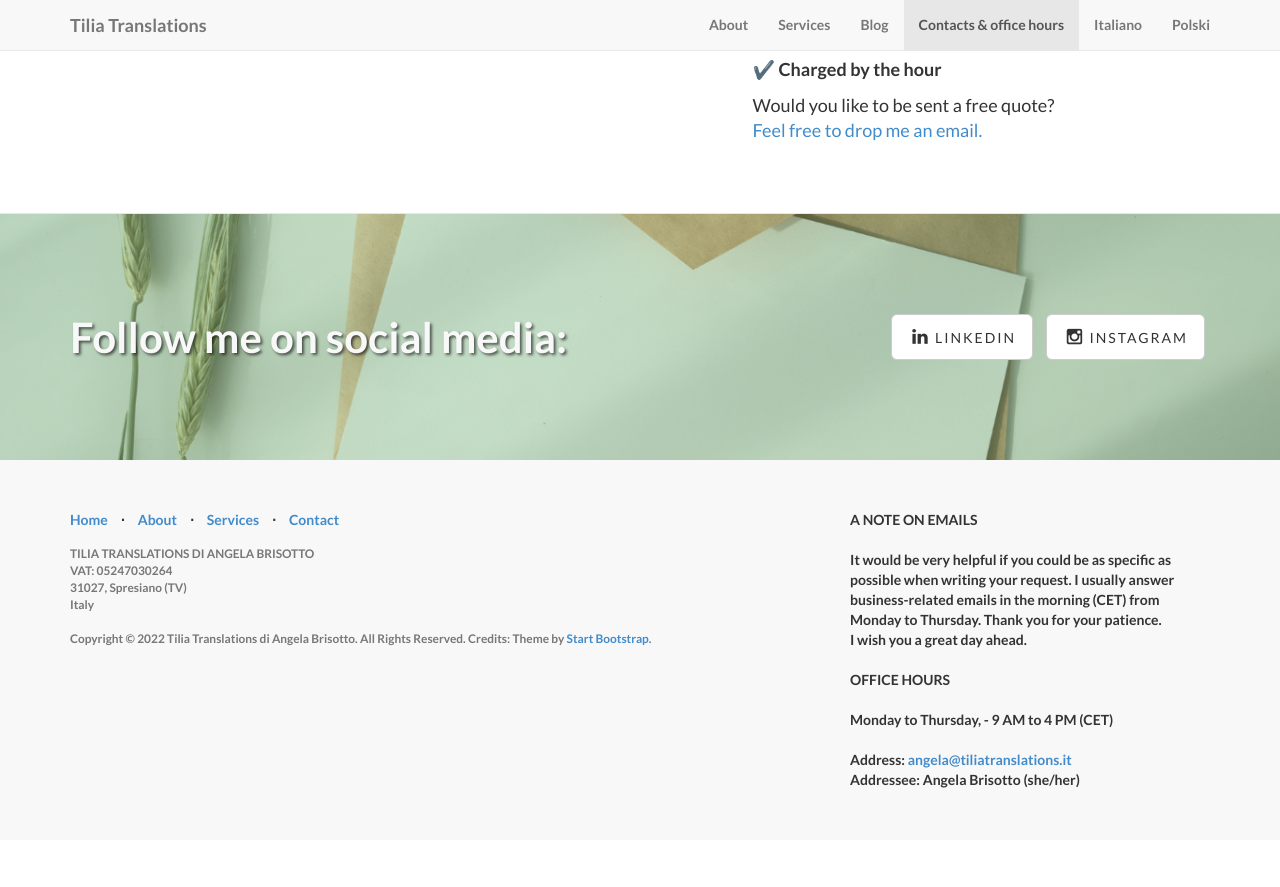
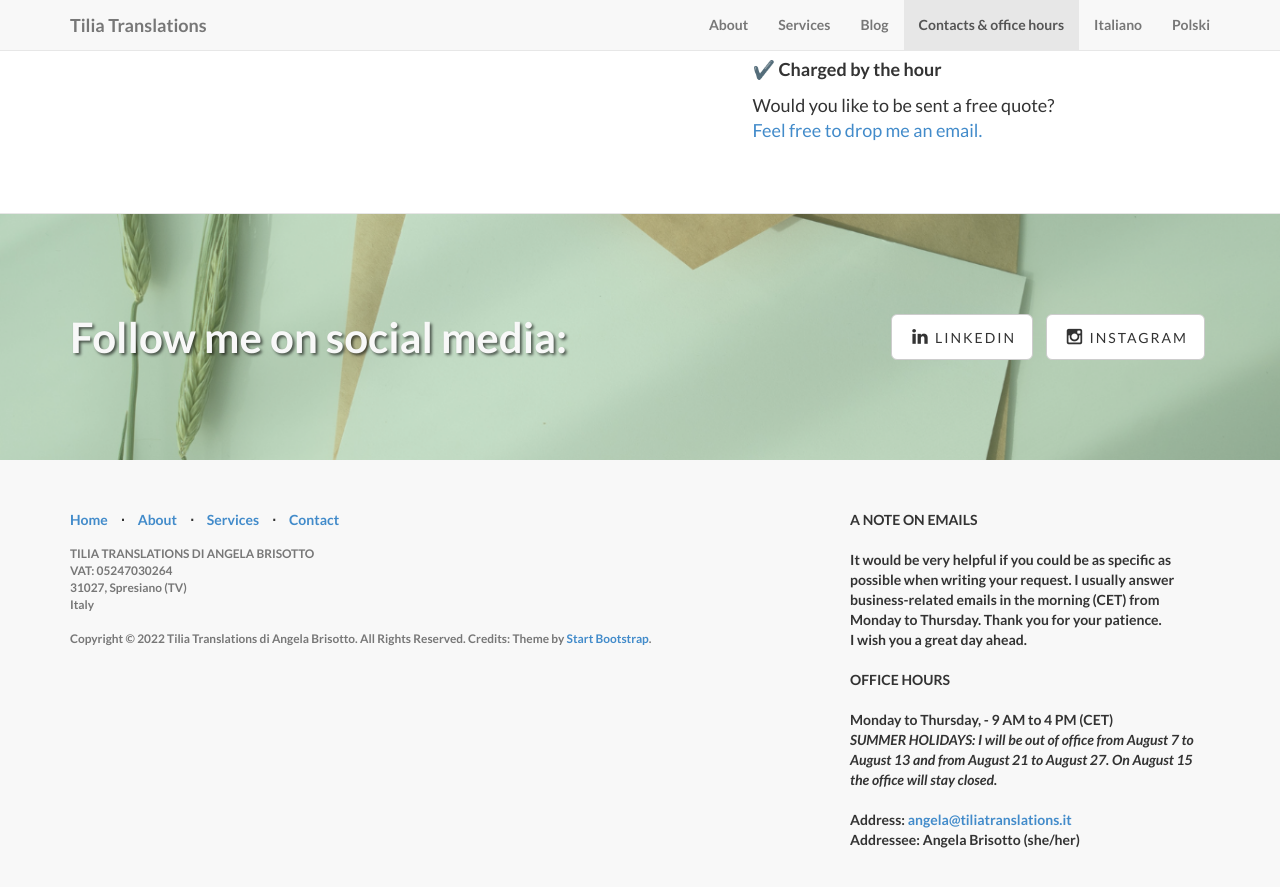
Before and after one commit to angelatiliatranslations/englishversion, a Jekyll site: the page built from index.html, in a window 1280 px wide and 900 px high, scrolled down 5167 px. Shown: the top 887 px of the window. Built offline with Jekyll 4.4.1, drawn with Linux system fonts in a browser that asks for light colours; nearby versions of some CDN libraries; library files that are not in the unit come from our copies; before the commit the page ends 6007 px from its top, so only the background shows below that.

Commit message:
aggiornamento ferie

```diff
--- a/_config.yml
+++ b/_config.yml
@@ -37,6 +37,8 @@ credits: |
   <br>
   Monday to Thursday, - 9 AM to 4 PM (CET)
   <br>
+  <em>SUMMER HOLIDAYS: I will be out of office from August 7 to August 13 and from August 21 to August 27. On August 15 the office will stay closed.</em>
+  <br>
   <br>
   Address: <a href="mailto:angela@tiliatranslations.it">angela@tiliatranslations.it</a>
   <br>
```
